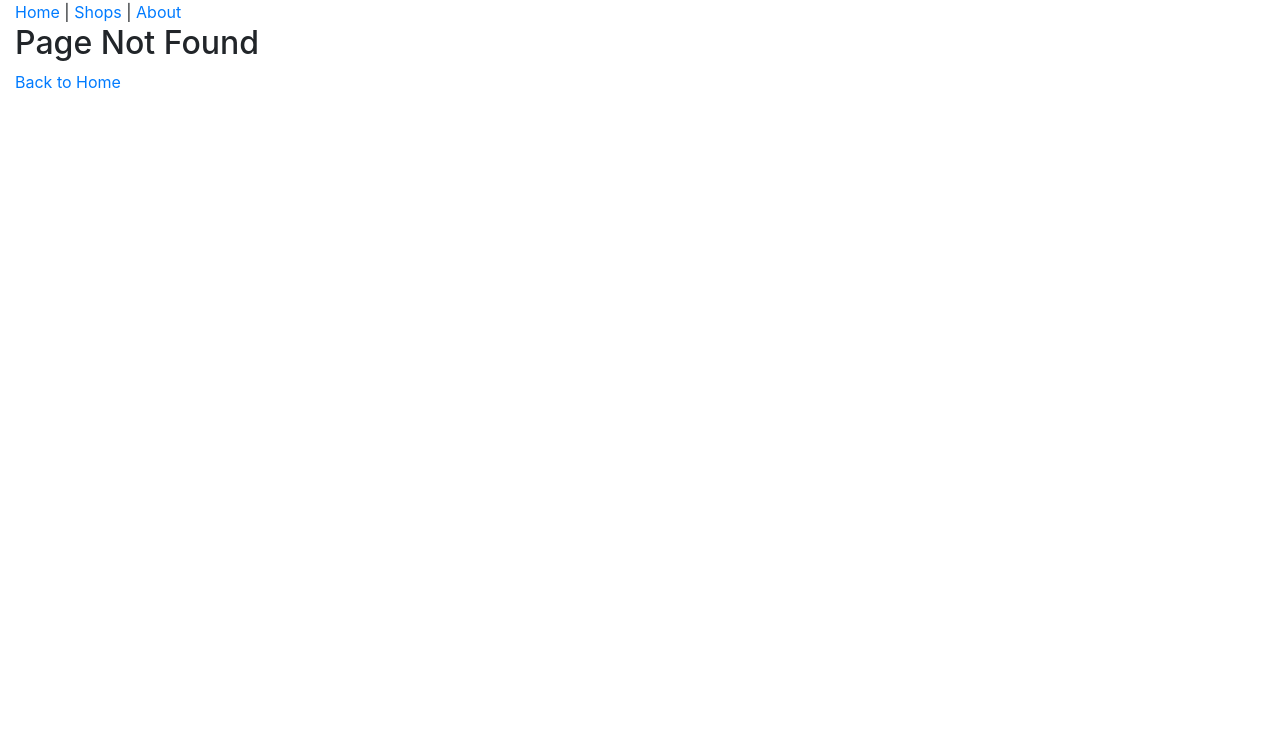
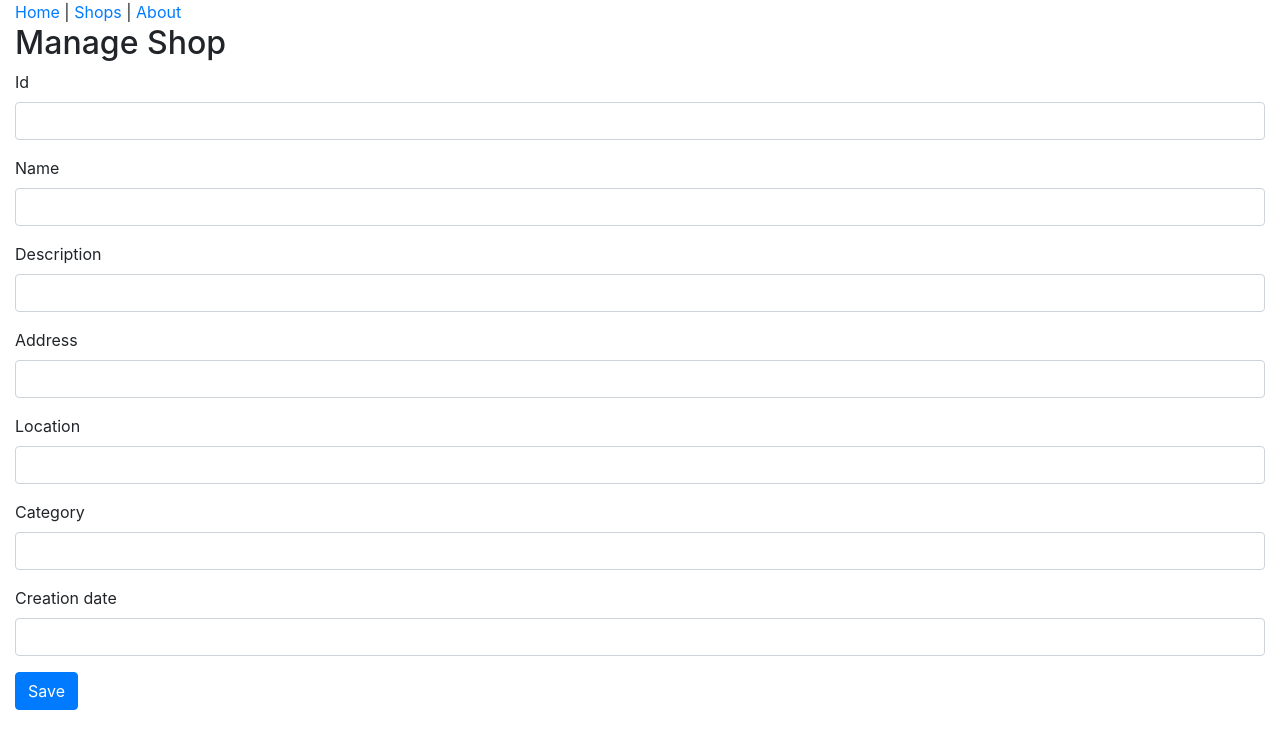
Before and after one commit to bbarchu/foodie-web, a React (Create React App) app: page /shop in a window 1280 px wide. Before the commit this address had no page. Shown: the top 748 px of the page. Built offline with nearby package versions, Linux system fonts and the light colour scheme.

Commit message:
Se ha agregado el shop-form

```diff
--- a/src/components/App.js
+++ b/src/components/App.js
@@ -5,16 +5,22 @@ import Header from './common/Header';
 import { Route , Switch } from 'react-router-dom';
 import NotFoundPage from './NotFoundPage';
 import ShopsPage from './ShopsPage';
+import ManageShopPage from './ManageShopPage';
+import { ToastContainer } from 'react-toastify';
+import "react-toastify/dist/ReactToastify.css";
 
 function App(){
 
   return (
     <div className="container-fluid">
+      <ToastContainer autoClose={4000} hideProgressBar />
       <Header />
       <Switch>
         <Route path="/" exact component={HomePage} />
         <Route path="/about" component={AboutPage} />
         <Route path="/shops" component={ShopsPage} />
+        <Route path="/shop/:slug" component={ManageShopPage} />
+        <Route path="/shop" component={ManageShopPage} />
         <Route component={NotFoundPage}/>
       </Switch>
     </div>
--- /dev/null
+++ b/src/components/ManageShopPage.js
@@ -0,0 +1,38 @@
+import React, {useState} from 'react';
+import ShopForm from './ShopForm';
+import { toast } from 'react-toastify';
+
+const ManageShopPage = props => {
+    const [shop, setShop] = useState({
+        id:null,
+        slug:"",
+        name:"",
+        description:"",
+        address:"",
+        location:"",
+        category:"",
+        creation_date:"",
+    });
+
+    function handleChange({target}){
+        const updatedShop = { ...shop, [target.name]: target.value};
+        setShop(updatedShop);
+    }
+
+    function handleSubmit(event){
+        event.preventDefault();
+        //shopAPI.saveCourse(shop).then(() => {
+        //    props.history.push("/shops");
+        //    toast.success("Shop was added!");
+        //});
+        //npm install react-toastify@5.1.1
+    }
+    return (
+        <React.Fragment>
+            <h2> Manage Shop</h2>
+            <ShopForm shop={shop} onChange={handleChange}/>
+        </React.Fragment>
+    )
+}
+
+export default ManageShopPage;
--- /dev/null
+++ b/src/components/ShopForm.js
@@ -0,0 +1,71 @@
+import React from 'react';
+import TextInput from './common/TextInput';
+
+function ShopForm(props) {
+    return (
+      <form>
+
+        <TextInput
+            id="id"
+            label="Id"
+            name="id"
+            value={props.shop.id}
+            onChange={props.onChange}
+        />
+
+
+        <TextInput
+        id="name"
+        label="Name"
+        name="name"
+        value={props.shop.name}
+        onChange={props.onChange}
+        />
+
+
+        <TextInput
+        id="description"
+        label="Description"
+        name="description"
+        value={props.shop.description}
+        onChange={props.onChange}
+        />
+
+        <TextInput
+        id="address"
+        label="Address"
+        name="address"
+        value={props.shop.address}
+        onChange={props.onChange}
+        />
+
+        <TextInput
+        id="location"
+        label="Location"
+        name="location"
+        value={props.shop.location}
+        onChange={props.onChange}
+        />
+
+        <TextInput
+        id="category"
+        label="Category"
+        name="category"
+        value={props.shop.category}
+        onChange={props.onChange}
+        />
+
+        <TextInput
+        id="creation_date"
+        label= "Creation date"
+        name="creation_date"
+        value={props.shop.creation_date}
+        onChange={props.onChange}
+        />
+
+        <input type="submit" value="Save" className="btn btn-primary" />
+      </form>
+    );
+}
+
+export default ShopForm;
--- a/src/components/ShopsPage.js
+++ b/src/components/ShopsPage.js
@@ -1,10 +1,5 @@
 import React from 'react'
-
-
-
-
-
-
+import { Link } from 'react-router-dom';
 
 class ShopsPage extends React.Component {
 	state = {
@@ -26,6 +21,9 @@ class ShopsPage extends React.Component {
         return (
           <React.Fragment>
         <h2> Shops </h2>
+        <Link className="btn btn-primary" to="/shop">
+          Add shop
+        </Link>
         <table className="table">
           <thead>
             <tr>
@@ -41,14 +39,16 @@ class ShopsPage extends React.Component {
           <tbody>
             {this.state.shops.map ( shop => {
               return (
-                <tr>
+                <tr key={shop.id}>
                 <td> {shop.id} </td>
-                <th>{shop.name}</th>
-                <th>{shop.description}</th>
-                <th>{shop.address}</th>
-                <th>{shop.location}</th>
-                <th>{shop.category}</th>
-                <th>{shop.creation_date}</th>
+                <td>
+                <Link to={"/shop" + shop.slug}>{shop.name}</Link>
+                </td>
+                <td>{shop.description}</td>
+                <td>{shop.address}</td>
+                <td>{shop.location}</td>
+                <td>{shop.category}</td>
+                <td>{shop.creation_date}</td>
               </tr>
               );
             })}
--- /dev/null
+++ b/src/components/common/TextInput.js
@@ -0,0 +1,37 @@
+import React from 'react';
+import PropTypes from 'prop-types';
+
+function TextInput(props) {
+    let wrapperClass = "form-group";
+    if (props.error && props.error.lenght > 0){
+        wrapperClass += " has-error";
+    }
+
+    return (
+        <div className={wrapperClass}>
+              <label htmlFor={props.id}> {props.label} </label>
+              <div className="field">
+                  <input
+                    id={props.id}
+                    type="text"
+                    name={props.name}
+                    className="form-control"
+                    value={props.value}
+                    onChange={props.onChange}
+                   />
+              </div>
+              {props.error && <div className="alert alert-danger">{props.error}</div>}
+        </div>
+    );
+}
+
+TextInput.propTypes = {
+    id: PropTypes.string.isRequired,
+    name: PropTypes.string.isRequired,
+    label:  PropTypes.string.isRequired,
+    onChange: PropTypes.func.isRequired,
+    value: PropTypes.string,
+    error: PropTypes.string
+};
+
+export default TextInput;
```
